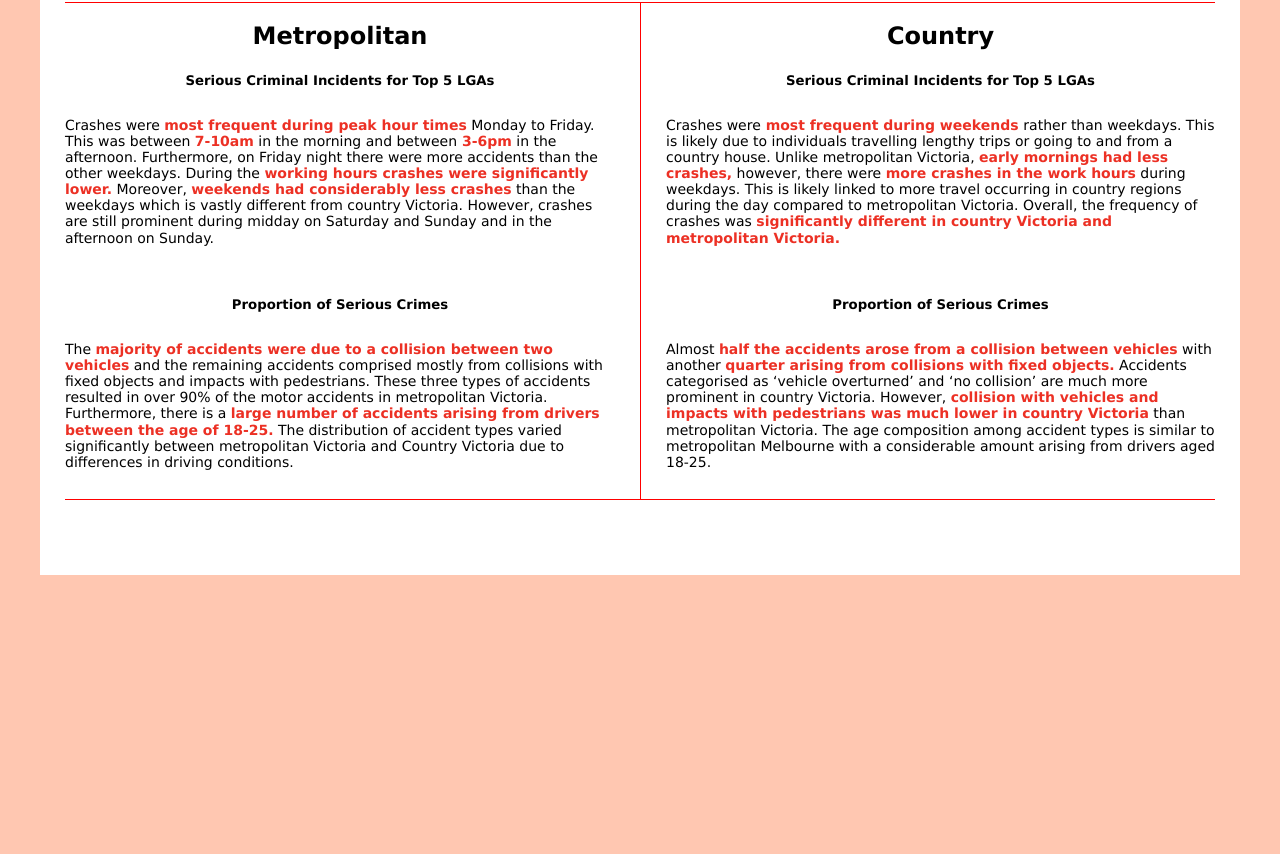
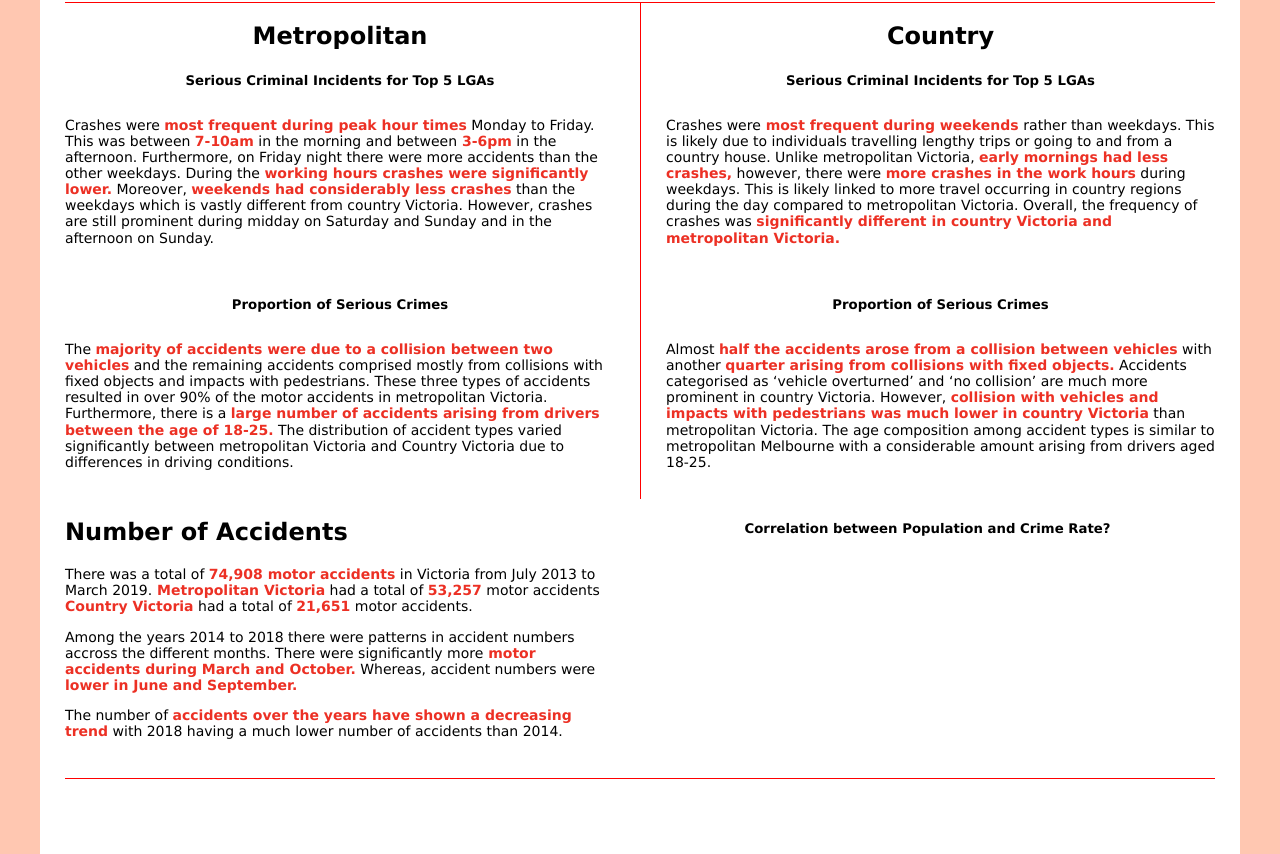
Before and after one commit to Dovahzilla/FIT3179, a plain HTML site: page hw_9.html in a window 1280 px wide. Shown: the part 1064-1918 px from the top of the page. Before the commit the page ends 1639 px from the top, so only its background shows below. Drawn offline with nearby package versions, Linux system fonts and the light colour scheme; a script that the page names is missing.

Commit message:
Update hw_9.html

```diff
--- a/hw_9.html
+++ b/hw_9.html
@@ -246,6 +246,27 @@
 
   </div> <!-- end page -->
 
+    <!-- First section -->
+    <div class="pure-g">
+        <div class="pure-u-1-2">
+          <div class="description-left">
+            <h2>Number of Accidents</h2>
+            <p>There was a total of <span style="color: #ec3024;"><strong>74,908 motor accidents</strong></span> in Victoria from July 2013 to March 2019.<span style="color: #ec3024;"><strong> Metropolitan Victoria</strong></span> had a total of <span style="color: #ec3024;"><strong>53,257</strong> </span>motor accidents <span style="color: #ec3024;"><strong>Country Victoria</strong></span> had a total of <span style="color: #ec3024;"><strong>21,651</strong> </span>motor accidents.</p>
+            <p>Among the years 2014 to 2018 there were patterns in accident numbers accross the different months. There were significantly more<span style="color: #ec3024;"><strong> motor accidents during March and October.</strong></span> Whereas, accident numbers were <span style="color: #ec3024;"><strong>lower in June and September.</strong></span></p>
+            <p>The number of <span style="color: #ec3024;"><strong>accidents over the years have shown a decreasing trend</strong> </span>with 2018 having a much lower number of accidents than 2014.</p>
+          </div>
+        </div>
+
+        <div class="pure-u-1-2">
+          <div class="pure-u-1-1">
+
+            <div>
+              <h5 style="text-align:center;">Correlation between Population and Crime Rate?</h5>
+            </div>
+
+            <div id="LineGraph" class="vis-container"></div>
+          </div>
+        </div>
 
 
 
```
